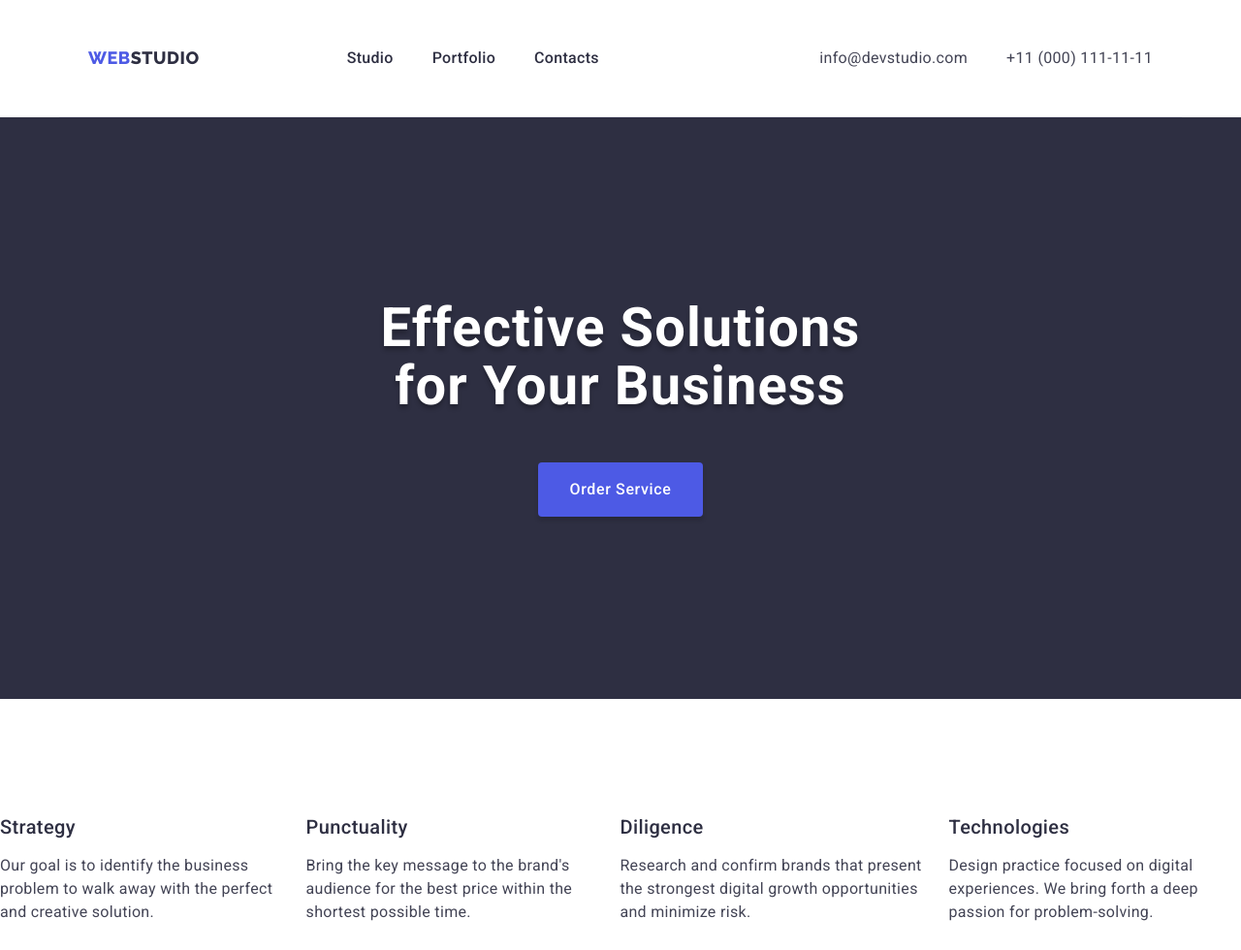
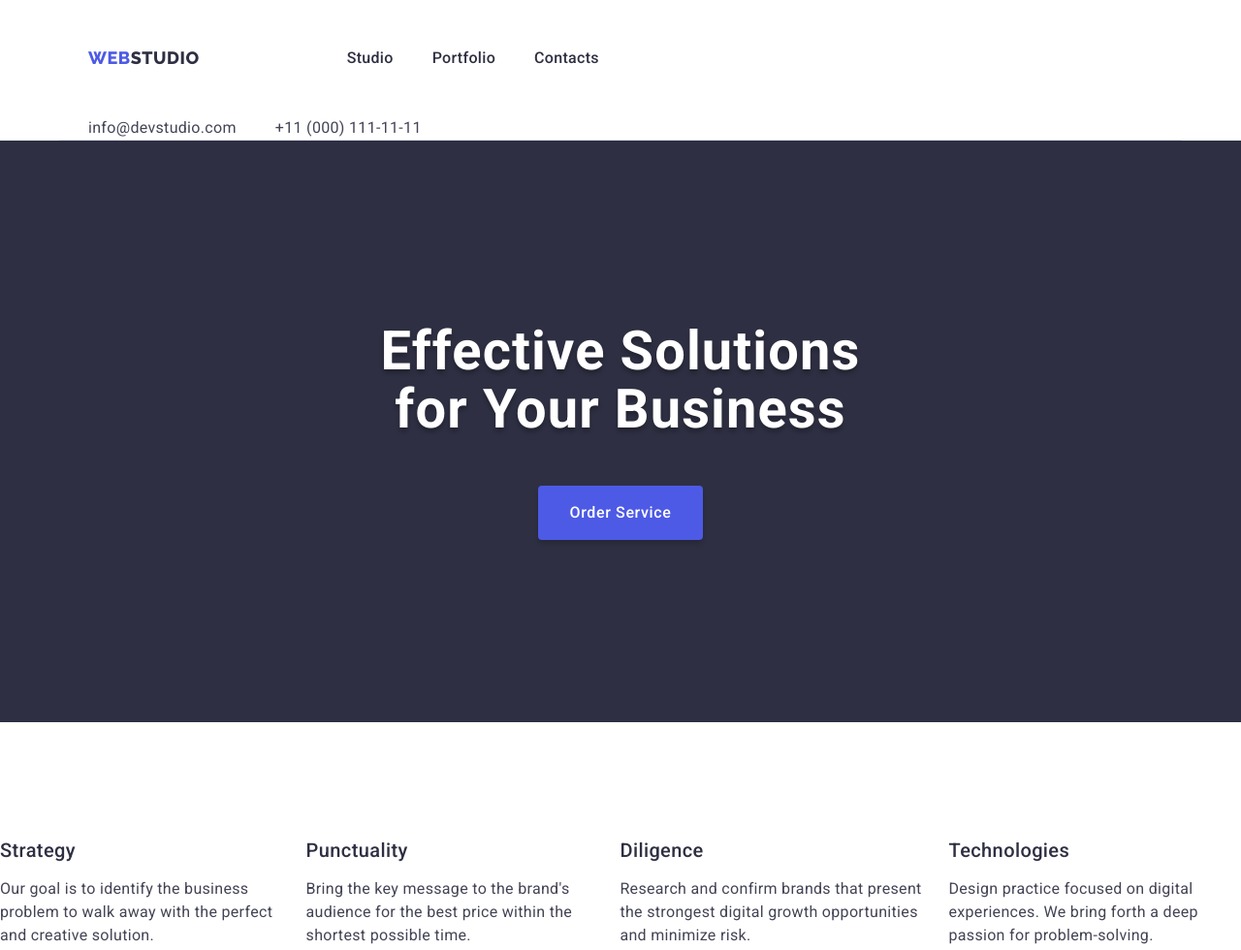
Before and after one commit to Wibairyluli/goit-homework-3, a plain HTML site: page index.html in a window 1280 px wide. Shown: the top 980 px of the page at 97% size. Drawn offline with nearby package versions, Linux system fonts and the light colour scheme.

Commit message:
again heder

```diff
--- a/css/styles.css
+++ b/css/styles.css
@@ -124,16 +124,11 @@ body {
 }
 .container {
   width: 1158px;
-  margin: 0 auto;
+  margin: auto;
   padding-left: 15px;
   padding-right: 15px;
 }
-.div-class{
-  width: 1158px;
-  margin: 0 auto;
-  display: flex;
-  align-items: center;
-}
+
 .menu-link {
   font-weight: 500;
   line-height: 1.5;
```
